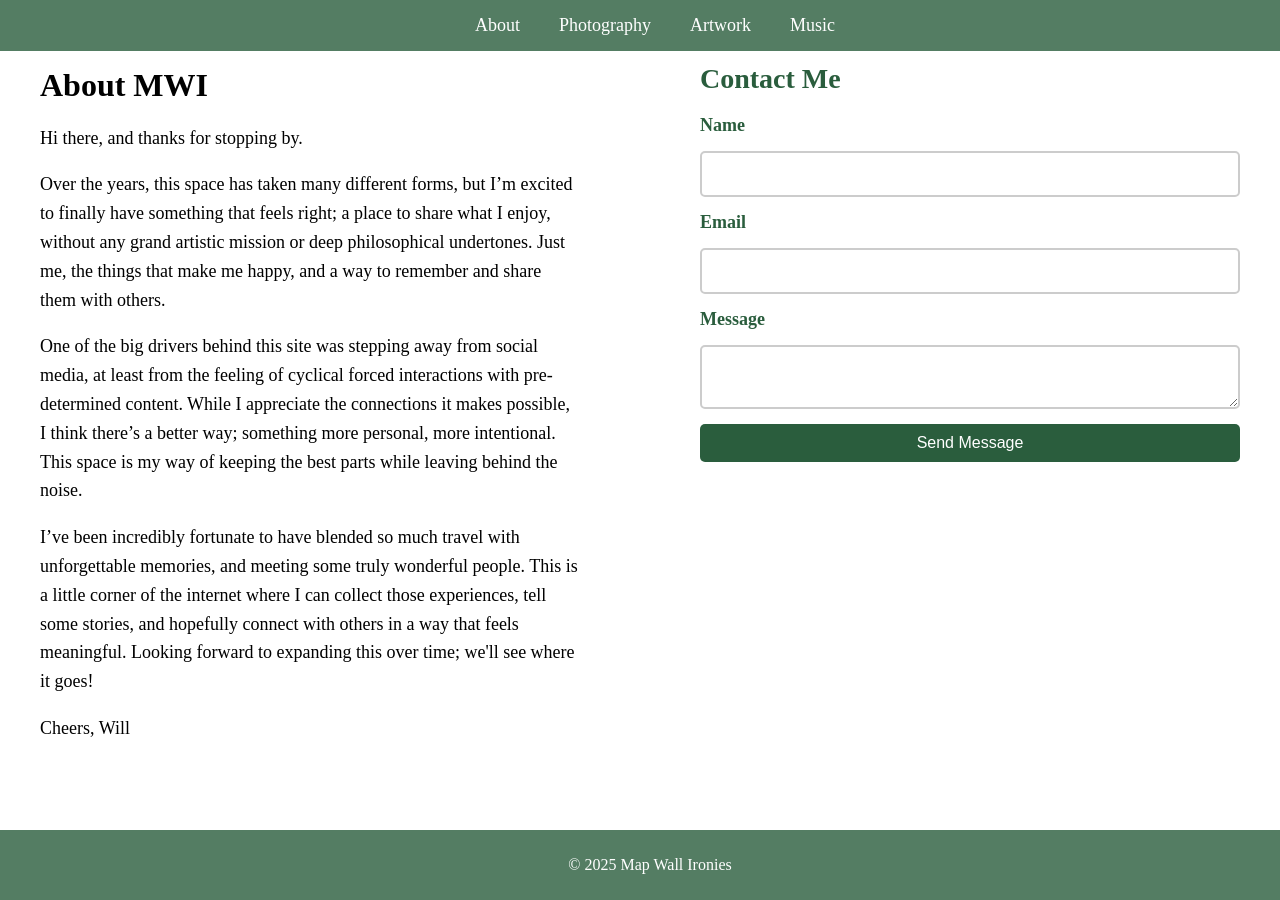
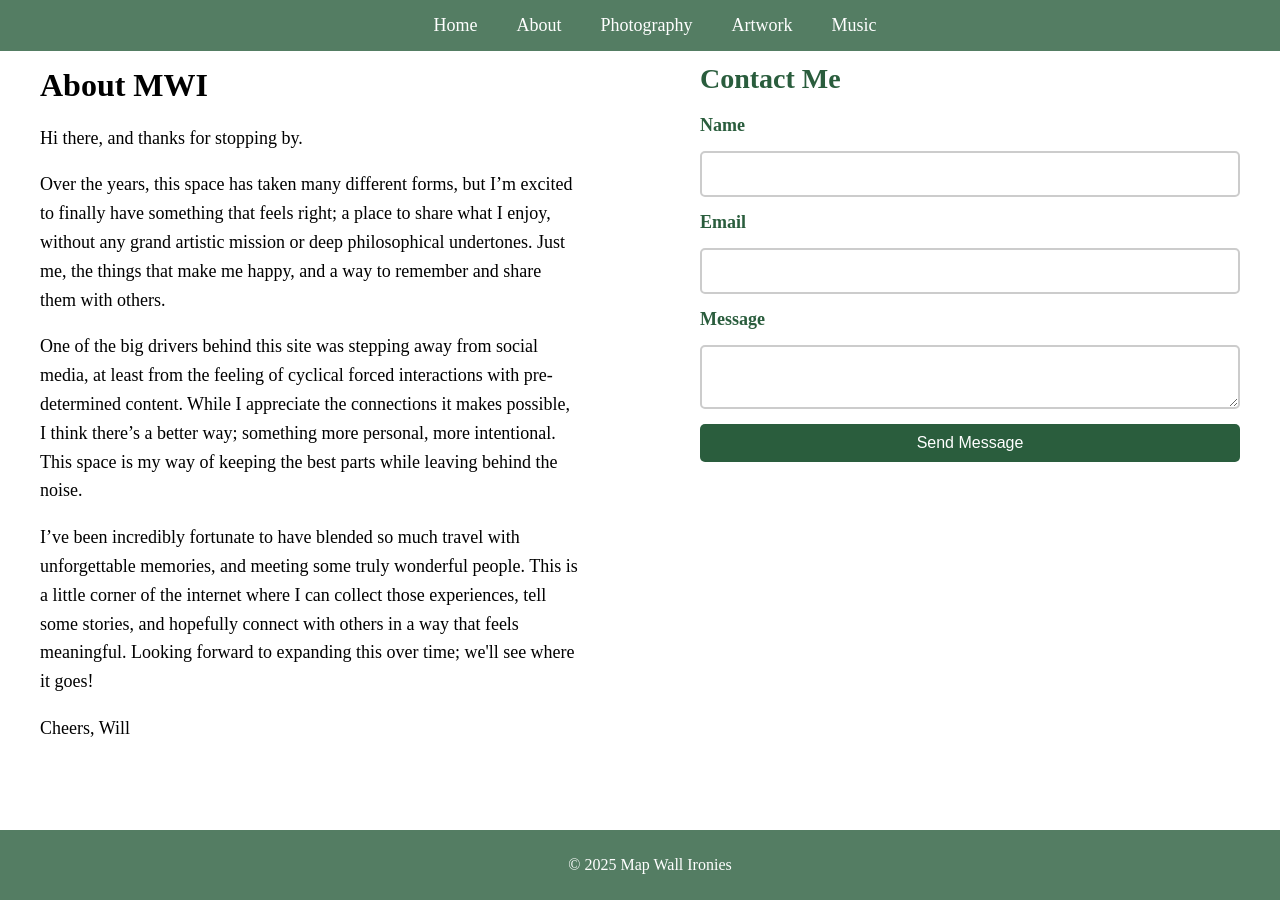
Before and after one commit to mapwallironies/mapwallironies.github.io, a Jekyll site: the page built from about.md, in a window 1280 px wide. Built offline with Jekyll 4.4.1, drawn with Linux system fonts in a browser that asks for light colours.

Commit message:
Update default.html

```diff
--- a/_layouts/default.html
+++ b/_layouts/default.html
@@ -9,14 +9,15 @@
 <body>
 
   <!-- Navbar Section -->
-  <section class="navbar">
+  <nav class="navbar">  <!-- Changed from <section> to <nav> -->
     <ul class="nav-links">
+      <li><a href="/">Home</a></li>
       <li><a href="#about">About</a></li>
       <li><a href="#photography">Photography</a></li>
       <li><a href="#artwork">Artwork</a></li>
       <li><a href="#music">Music</a></li>
     </ul>
-  </section>
+  </nav>
 
   <header>
     <h1>{{ site.title }}</h1>
```
